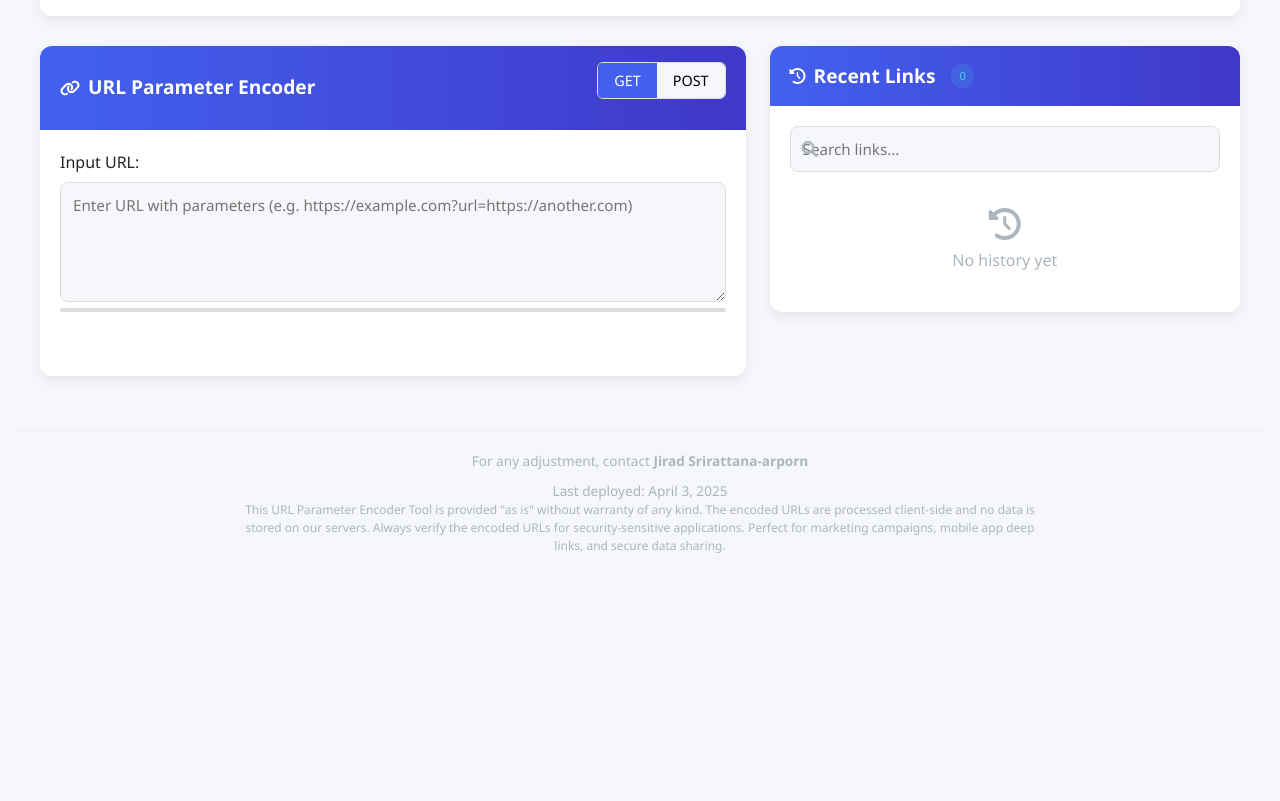
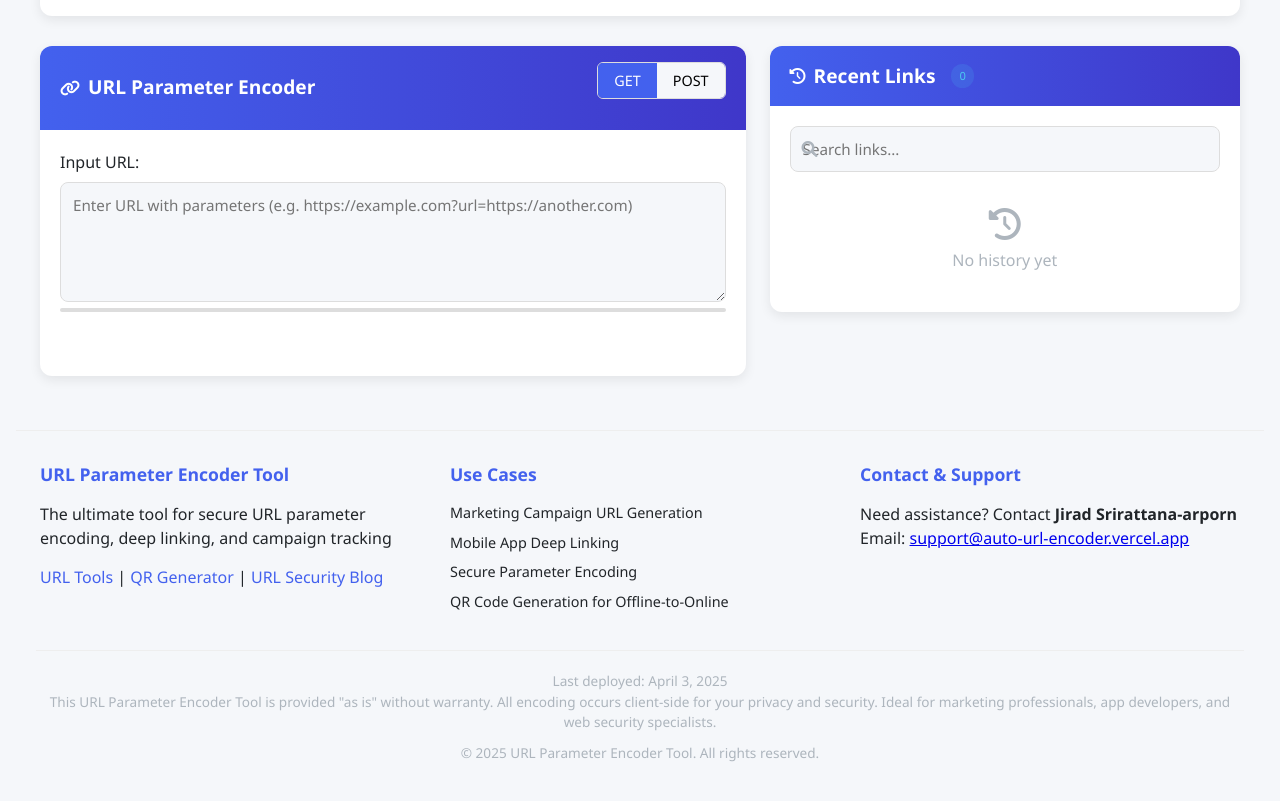
Before and after one commit to HydrogenB/autoUrlEncoder, a plain HTML site: page index.html in a window 1280 px wide. Shown: the part 139-940 px from the top of the page. Before the commit the page ends 800 px from the top, so only its background shows below. Drawn offline with Linux system fonts and the light colour scheme.

Commit message:
Update index.html

```diff
--- a/index.html
+++ b/index.html
@@ -311,10 +311,25 @@
             padding: 16px;
             background-color: var(--light);
             border-radius: 8px;
-            position: center;
+            position: relative;
             cursor: pointer;
             width: 100%;
             text-align: center;
+        }
+
+        /* FIX 1: Improve QR code alignment */
+        .qr-container canvas,
+        .qr-container img {
+            display: block;
+            margin: 0 auto;
+        }
+
+        #qrCode {
+            width: 200px;
+            height: 200px;
+            display: flex;
+            align-items: center;
+            justify-content: center;
         }
 
         .qr-container::after {
@@ -711,23 +726,59 @@
             margin-top: 10px;
         }
 
+        /* FIX 3: Enhanced SEO-friendly footer */
         footer {
+            background-color: var(--light);
+            border-top: 1px solid #eee;
+            padding: 30px 20px;
+            margin-top: 30px;
+        }
+
+        .footer-content {
+            display: grid;
+            grid-template-columns: repeat(auto-fit, minmax(250px, 1fr));
+            gap: 30px;
+            max-width: 1200px;
+            margin: 0 auto;
+        }
+
+        .footer-section h3 {
+            color: var(--primary);
+            margin-bottom: 15px;
+            font-size: 1.1rem;
+        }
+
+        .footer-section ul {
+            list-style: none;
+            padding: 0;
+        }
+
+        .footer-section ul li {
+            margin-bottom: 8px;
+            color: var(--dark);
+            font-size: 0.9rem;
+        }
+
+        .footer-links {
+            margin: 15px 0;
+        }
+
+        .footer-links a {
+            color: var(--primary);
+            text-decoration: none;
+        }
+
+        .footer-bottom {
+            margin-top: 30px;
             text-align: center;
-            padding: 20px;
-            margin-top: 30px;
             color: var(--gray);
             font-size: 0.85rem;
             border-top: 1px solid #eee;
-        }
-
-        .contact-info {
-            margin-bottom: 10px;
-        }
-
-        .disclaimer {
-            font-size: 0.75rem;
-            max-width: 800px;
-            margin: 0 auto;
+            padding-top: 20px;
+        }
+
+        .copyright {
+            margin-top: 10px;
         }
 
         .nickname-display {
@@ -1110,16 +1161,47 @@
         <div class="key-instructions">Press ESC key or click anywhere to close</div>
     </div>
 
+    <!-- FIX 3: Enhanced SEO-friendly footer -->
     <footer>
-        <div class="contact-info">
-            For any adjustment, contact <strong>Jirad Srirattana-arporn</strong>
+        <div class="footer-content">
+            <div class="footer-section">
+                <h3>URL Parameter Encoder Tool</h3>
+                <p>The ultimate tool for secure URL parameter encoding, deep linking, and campaign tracking</p>
+                <div class="footer-links">
+                    <a href="/tools/url-tools">URL Tools</a> |
+                    <a href="/tools/qr-generator">QR Generator</a> |
+                    <a href="/blog/secure-url-best-practices">URL Security Blog</a>
+                </div>
+            </div>
+
+            <div class="footer-section">
+                <h3>Use Cases</h3>
+                <ul>
+                    <li>Marketing Campaign URL Generation</li>
+                    <li>Mobile App Deep Linking</li>
+                    <li>Secure Parameter Encoding</li>
+                    <li>QR Code Generation for Offline-to-Online</li>
+                </ul>
+            </div>
+
+            <div class="footer-section">
+                <h3>Contact & Support</h3>
+                <p>Need assistance? Contact <strong>Jirad Srirattana-arporn</strong></p>
+                <p>Email: <a href="mailto:support@auto-url-encoder.vercel.app">support@auto-url-encoder.vercel.app</a></p>
+            </div>
         </div>
-        <div class="deploy-info">
-            Last deployed: <span id="deployDate">April 3, 2025</span>
-        </div>
-        <div class="disclaimer">
-            This URL Parameter Encoder Tool is provided "as is" without warranty of any kind. The encoded URLs are processed client-side and no data is stored on our servers.
-            Always verify the encoded URLs for security-sensitive applications. Perfect for marketing campaigns, mobile app deep links, and secure data sharing.
+
+        <div class="footer-bottom">
+            <div class="deploy-info">
+                Last deployed: <span id="deployDate">April 3, 2025</span>
+            </div>
+            <div class="disclaimer">
+                This URL Parameter Encoder Tool is provided "as is" without warranty. All encoding occurs client-side for your privacy and security.
+                Ideal for marketing professionals, app developers, and web security specialists.
+            </div>
+            <div class="copyright">
+                © 2025 URL Parameter Encoder Tool. All rights reserved.
+            </div>
         </div>
     </footer>
 
@@ -1620,6 +1702,32 @@
             }
         }
 
+        // FIX 2: Improved text wrapping for saved QR codes
+        function wrapText(ctx, text, x, y, maxWidth, lineHeight) {
+            const words = text.split('');
+            let line = '';
+            let testLine = '';
+            let currentY = y;
+
+            for(let i = 0; i < words.length; i++) {
+                testLine += words[i];
+                const metrics = ctx.measureText(testLine);
+                const testWidth = metrics.width;
+
+                if (testWidth > maxWidth && i > 0) {
+                    ctx.fillText(line, x, currentY);
+                    line = words[i];
+                    testLine = words[i];
+                    currentY += lineHeight;
+                }
+                else {
+                    line = testLine;
+                }
+            }
+            ctx.fillText(line, x, currentY);
+            return currentY;
+        }
+
         // Save QR code as image
         function saveQrCode(container, filename) {
             try {
@@ -1689,31 +1797,19 @@
 
                 // Draw gray background for URL text
                 const urlBoxY = headerHeight + qrSize + 60;
-                const urlBoxHeight = 40;
+                const urlBoxHeight = 80; // Increased for more rows
                 ctx.fillStyle = '#f5f7fa';
                 ctx.fillRect(20, urlBoxY, paddedCanvas.width - 40, urlBoxHeight);
 
-                // Add URL text with wrapping
+                // Add URL text with improved wrapping
                 ctx.font = '14px Arial';
                 ctx.fillStyle = '#333333';
                 ctx.textAlign = 'center';
 
-                // Word wrap the URL
-                const maxWidth = paddedCanvas.width - 60;
-                const words = url.split('');
-                let line = '';
-                let y = urlBoxY + 25;
-
-                if (url.length <= 80) {
-                    // For shorter URLs, just center in the box
-                    ctx.fillText(url, paddedCanvas.width / 2, y);
-                } else {
-                    // For longer URLs, split into multiple lines
-                    const firstPart = url.substring(0, url.length / 2);
-                    const secondPart = url.substring(url.length / 2);
-                    ctx.fillText(firstPart, paddedCanvas.width / 2, urlBoxY + 18);
-                    ctx.fillText(secondPart, paddedCanvas.width / 2, urlBoxY + 38);
-                }
+                // Use improved text wrapping function
+                const maxWidth = paddedCanvas.width - 80; // Increased margins
+                const lineHeight = 20;
+                wrapText(ctx, url, paddedCanvas.width / 2, urlBoxY + 20, maxWidth, lineHeight);
 
                 // Add nickname as a subtitle if available
                 if (nickname) {
```
